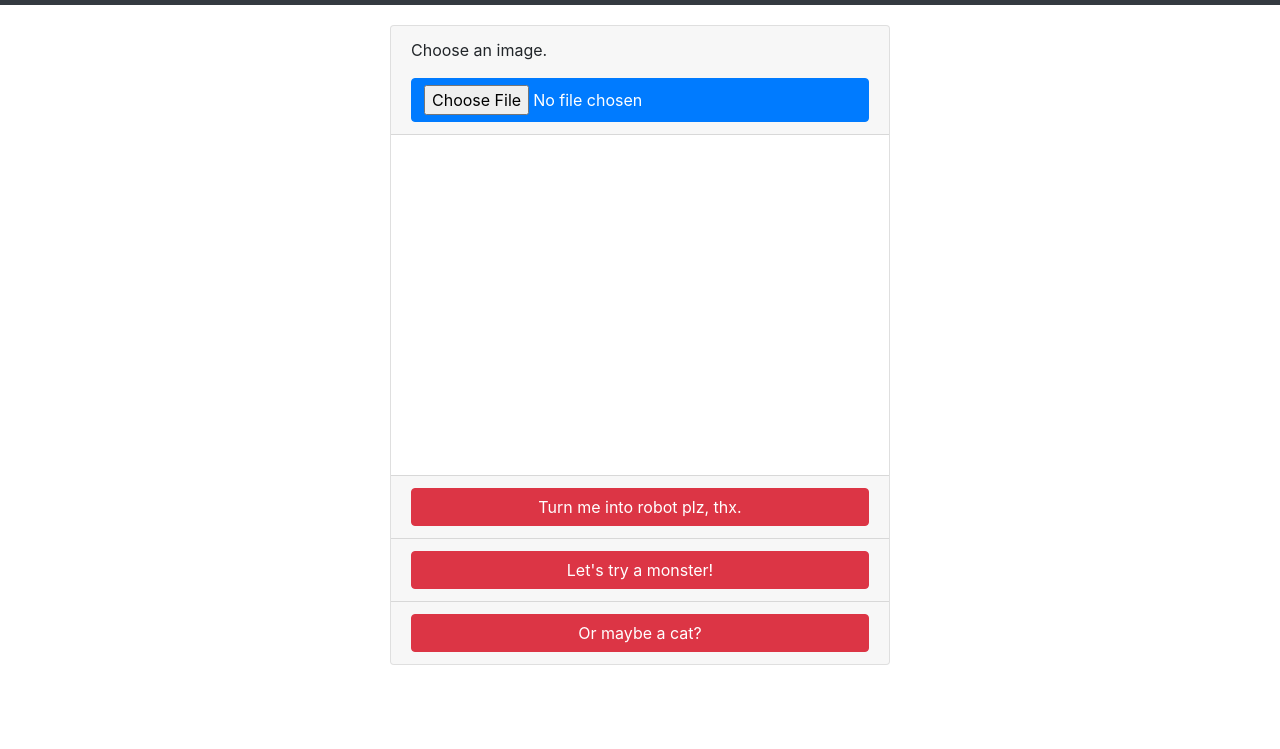
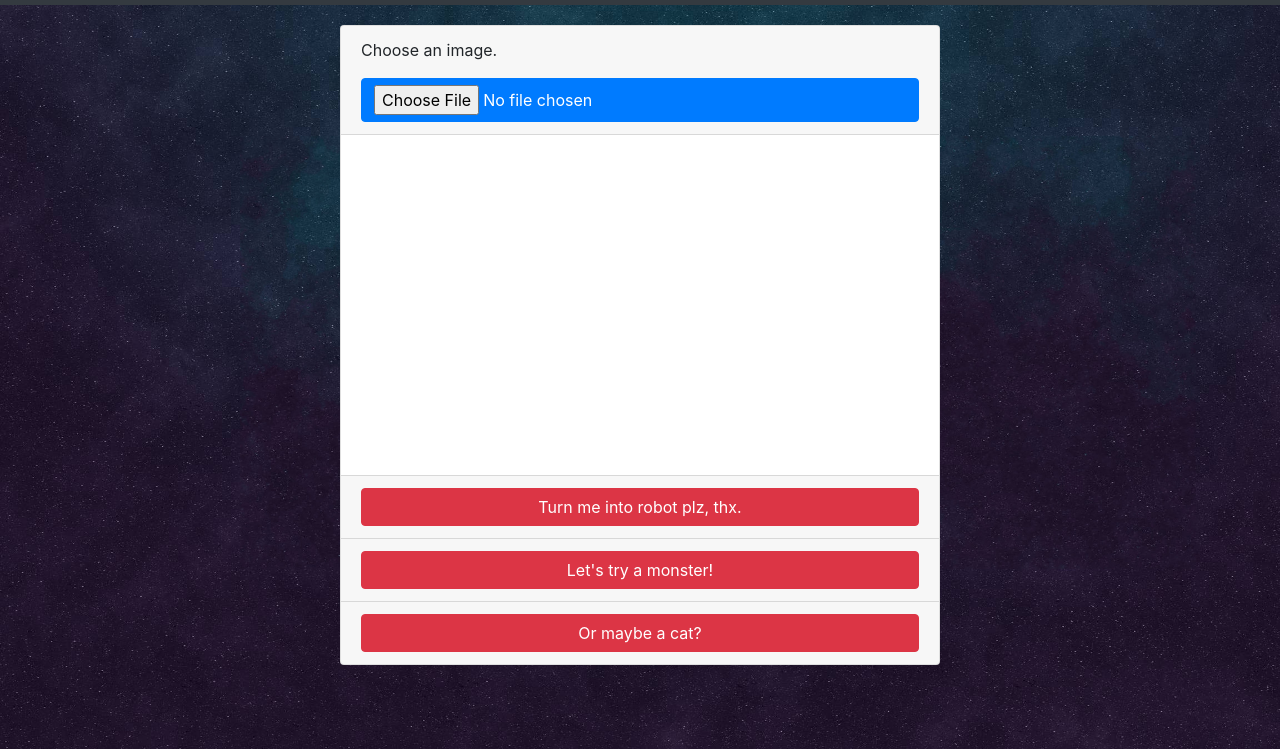
Before and after one commit to devbytyler/CS260-creative-2, a plain HTML site: page index.html in a window 1280 px wide. Shown: the part 51-800 px from the top of the page. Drawn offline with nearby package versions, Linux system fonts and the light colour scheme.

Commit message:
Added background

```diff
--- a/main.css
+++ b/main.css
@@ -1,5 +1,11 @@
+body {
+ background-image: url("background.jpg");
+ background-repeat: no-repeat;
+ background-size: cover;
+}
+
 .main-card {
-    max-width: 500px;
+    max-width: 600px;
     margin: 20px auto;
 }
 
```
Also changed, not shown: background.jpg (added).
